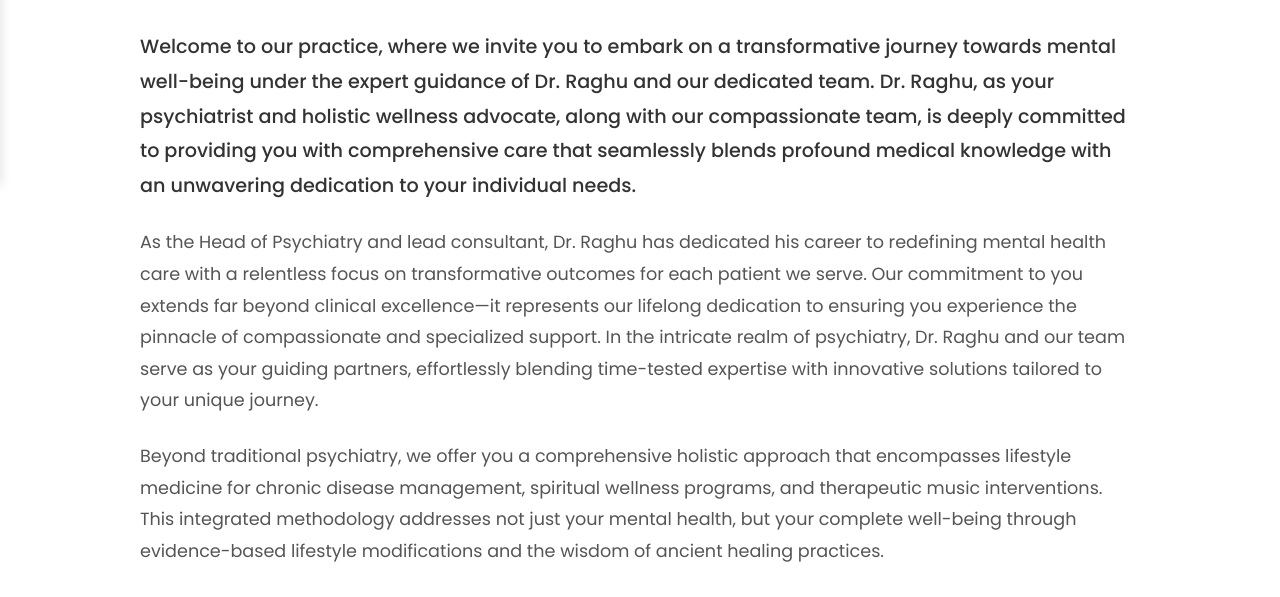
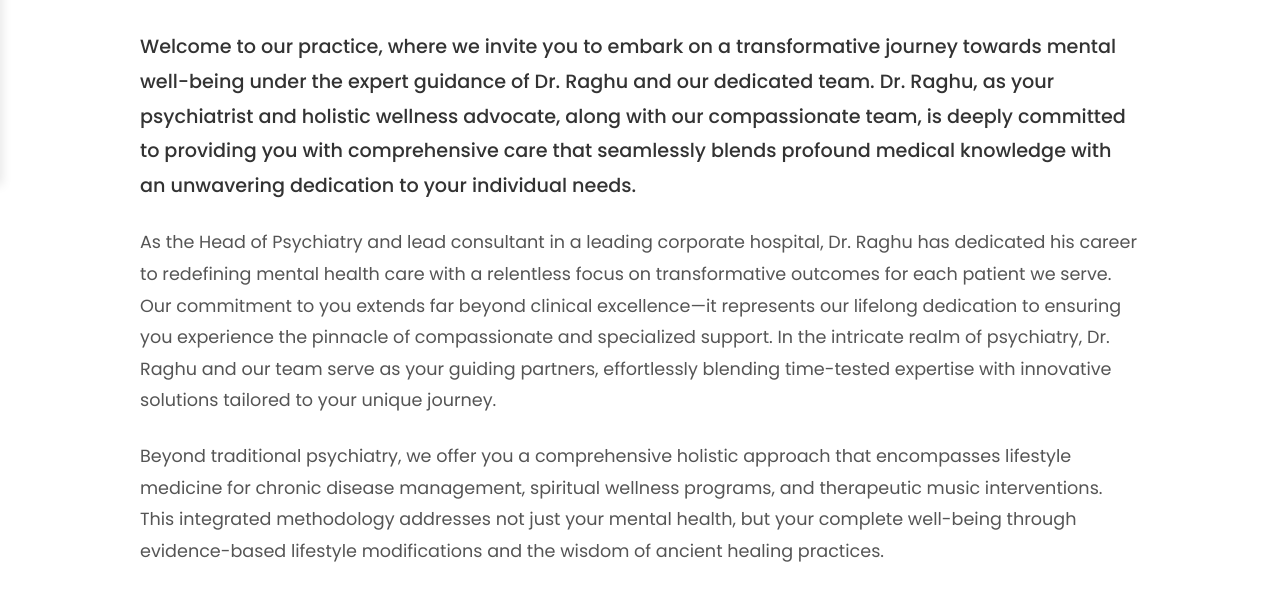
Before and after one commit to gk100799/dr-raghu-k-portfolio, a plain HTML site: page index.html in a window 1280 px wide. Shown: the part 615-1212 px from the top of the page. Drawn offline with Linux system fonts and the light colour scheme.

Commit message:
update about me text

```diff
--- a/index.html
+++ b/index.html
@@ -61,7 +61,7 @@
             <div class="about-text">
                 <p class="intro-paragraph">Welcome to our practice, where we invite you to embark on a transformative journey towards mental well-being under the expert guidance of Dr. Raghu and our dedicated team. Dr. Raghu, as your psychiatrist and holistic wellness advocate, along with our compassionate team, is deeply committed to providing you with comprehensive care that seamlessly blends profound medical knowledge with an unwavering dedication to your individual needs.</p>
 
-                <p>As the Head of Psychiatry and lead consultant, Dr. Raghu has dedicated his career to redefining mental health care with a relentless focus on transformative outcomes for each patient we serve. Our commitment to you extends far beyond clinical excellence—it represents our lifelong dedication to ensuring you experience the pinnacle of compassionate and specialized support. In the intricate realm of psychiatry, Dr. Raghu and our team serve as your guiding partners, effortlessly blending time-tested expertise with innovative solutions tailored to your unique journey.</p>
+                <p>As the Head of Psychiatry and lead consultant in a leading corporate hospital, Dr. Raghu has dedicated his career to redefining mental health care with a relentless focus on transformative outcomes for each patient we serve. Our commitment to you extends far beyond clinical excellence—it represents our lifelong dedication to ensuring you experience the pinnacle of compassionate and specialized support. In the intricate realm of psychiatry, Dr. Raghu and our team serve as your guiding partners, effortlessly blending time-tested expertise with innovative solutions tailored to your unique journey.</p>
 
                 <p>Beyond traditional psychiatry, we offer you a comprehensive holistic approach that encompasses lifestyle medicine for chronic disease management, spiritual wellness programs, and therapeutic music interventions. This integrated methodology addresses not just your mental health, but your complete well-being through evidence-based lifestyle modifications and the wisdom of ancient healing practices.</p>
 
```
